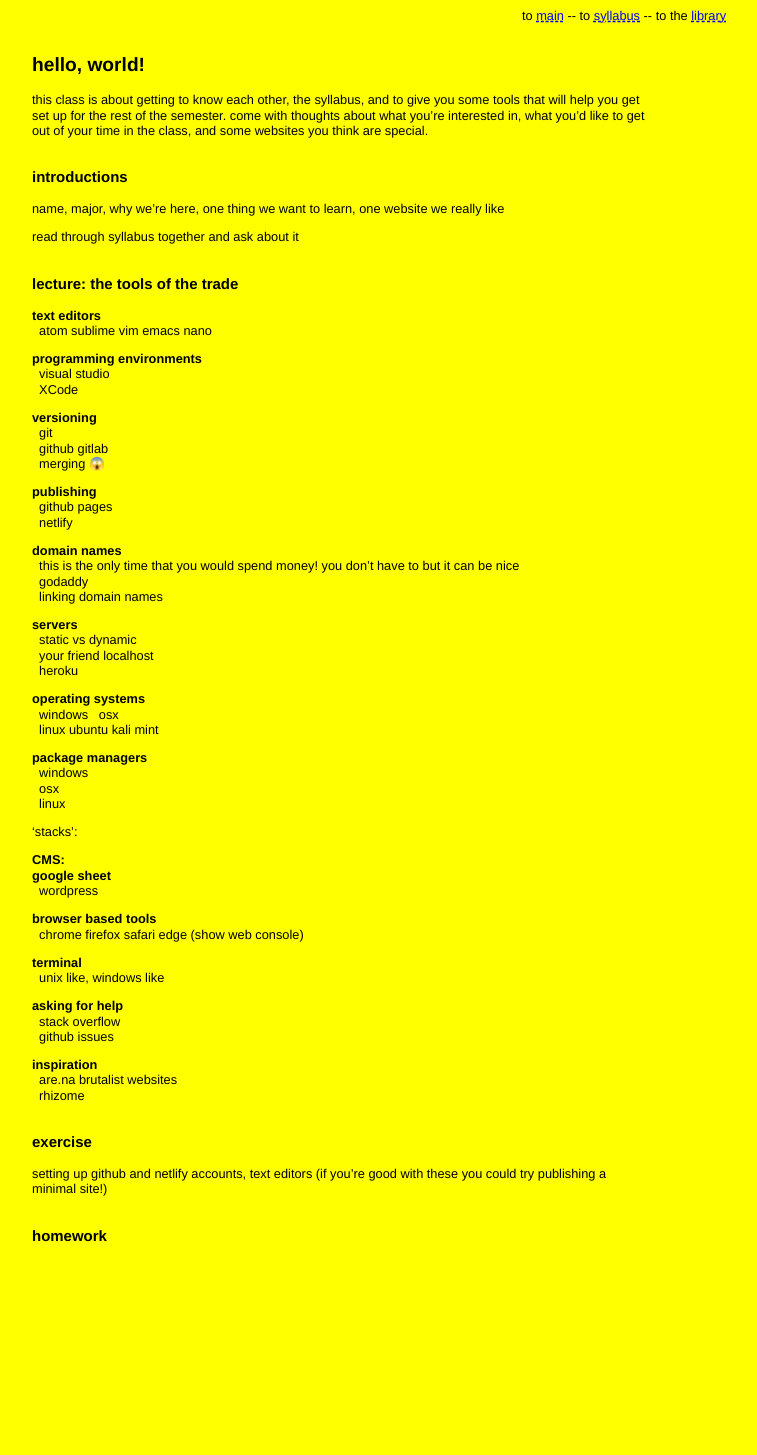
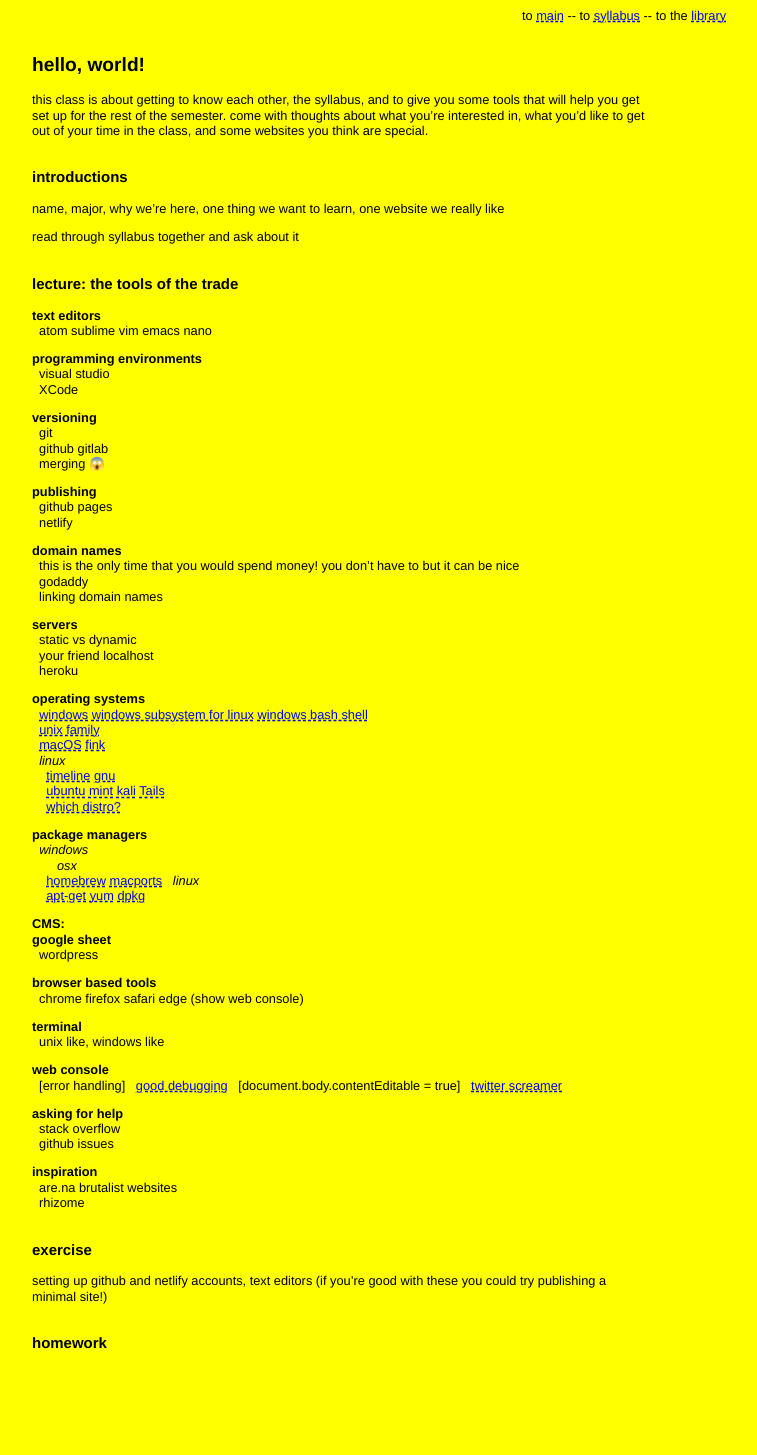
Before and after one commit to agnescameron/teaching-site, a Jekyll site: the page built from _posts/2020-01-27-hello-world.md, in a window 1280 px wide. Shown: the whole page, without its empty margins (16-773 px from the left). Built offline with Jekyll 4.4.1, drawn with Linux system fonts in a browser that asks for light colours; before the commit the page ends 1348 px from its top, so only the background shows below that.

Commit message:
added more bits

```diff
--- a/_posts/2020-01-27-hello-world.md
+++ b/_posts/2020-01-27-hello-world.md
@@ -41,16 +41,22 @@
   heroku
 
 **operating systems**
-  windows
-  osx
-  linux ubuntu kali mint
+  [windows](https://en.wikipedia.org/wiki/Microsoft_Windows) [windows subsystem for linux](https://en.wikipedia.org/wiki/Windows_Subsystem_for_Linux) [windows bash shell](https://www.howtogeek.com/249966/how-to-install-and-use-the-linux-bash-shell-on-windows-10/)
+  [unix family](https://en.wikipedia.org/wiki/MacOS#/media/File:Unix_timeline.en.svg)
+  [macOS](https://en.wikipedia.org/wiki/MacOS) [fink](http://www.finkproject.org/doc/users-guide/intro.php?phpLang=en#what)
+  *linux*
+    [timeline](https://upload.wikimedia.org/wikipedia/commons/1/1b/Linux_Distribution_Timeline.svg) [gnu](https://www.gnu.org)
+    [ubuntu](https://ubuntu.com/download) [mint](https://linuxmint.com) [kali](https://www.kali.org) [Tails](https://tails.boum.org)
+    [which distro?](https://www.techradar.com/best/best-linux-distros)
 
 **package managers**
-  windows
-  osx
-  linux
+  *windows*
+    []()
+  *osx*
+    [homebrew](https://brew.sh) [macports](https://www.macports.org)
+  *linux*
+    [apt-get](https://www.computerhope.com/unix/apt-get.htm) [yum](https://access.redhat.com/articles/yum-cheat-sheet) [dpkg](https://www.cyberciti.biz/howto/question/linux/dpkg-cheat-sheet.php)
 
-'stacks':
 
 **CMS:
 google sheet**
@@ -61,6 +67,12 @@
 
 **terminal**
   unix like, windows like
+
+**web console**
+  [error handling]
+  [good debugging](https://medium.com/appsflyer/10-tips-for-javascript-debugging-like-a-pro-with-console-7140027eb5f6)
+  [document.body.contentEditable = true]
+  [twitter screamer](https://twitter.com/bcrypt/status/928036206092439555?s=20)
 
 **asking for help**
   stack overflow
```
Also changed, not shown: _pages/library.md (+11 -6 lines), _posts/2020-02-03-the-vanilla-web.md (+1 -0 lines), _posts/2020-03-30-automata.md (+5 -0 lines), _posts/2020-04-06-simulation-and-games.md (+26 -0 lines).
